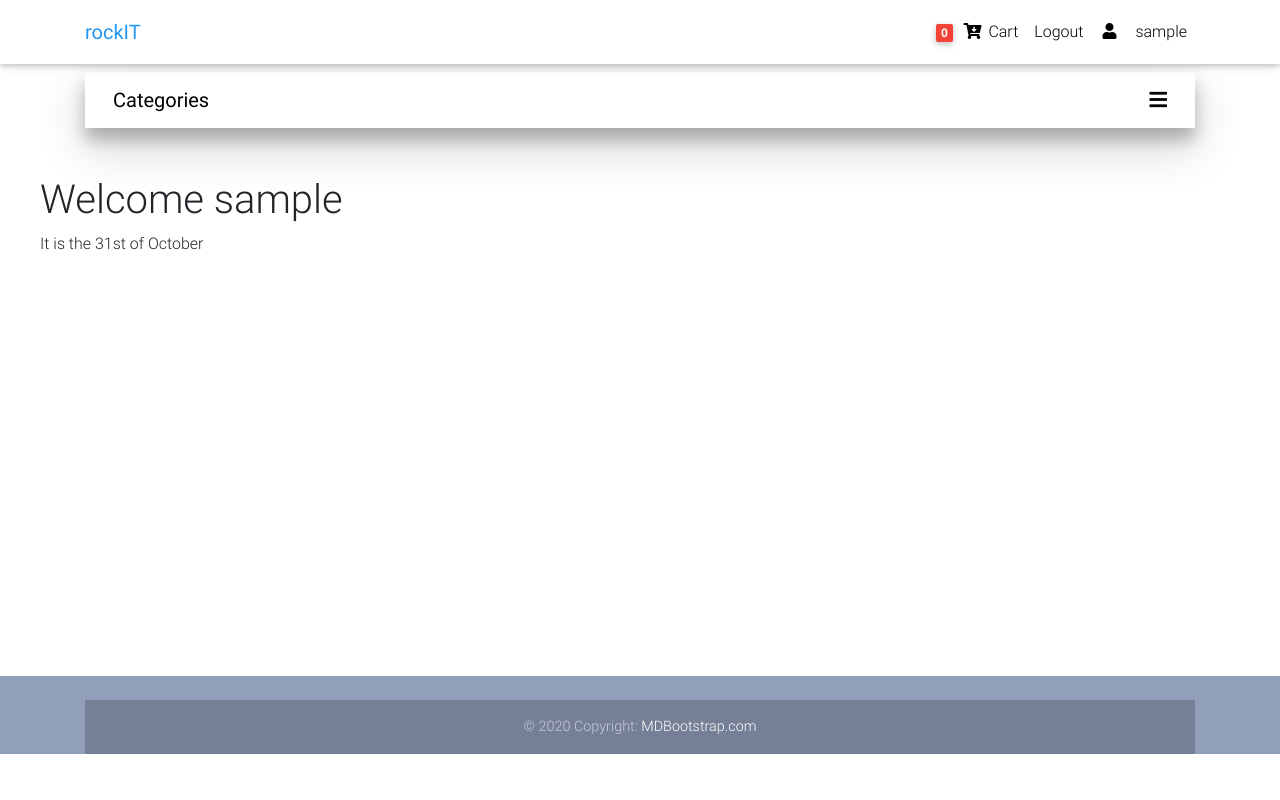
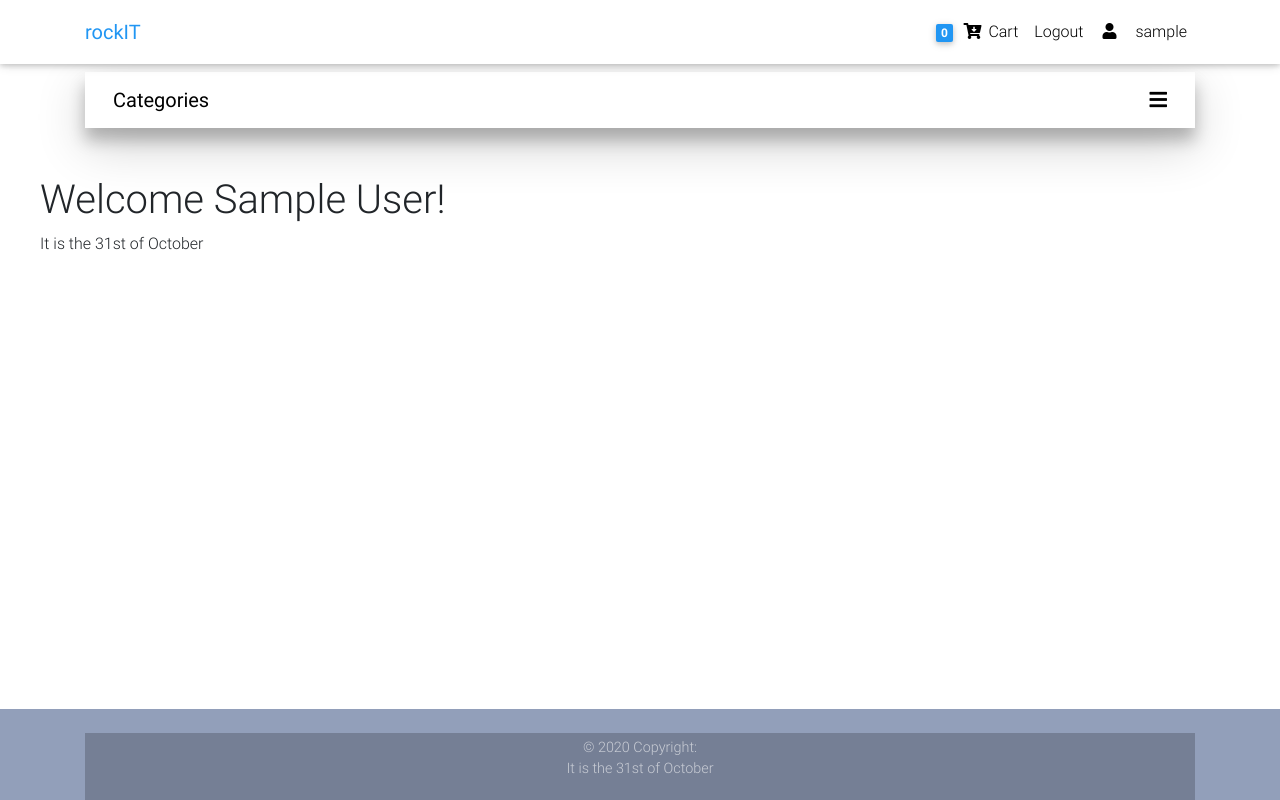
Before and after one commit to SergiuF89/ticketStore, a Django app: page / in a window 1280 px wide. Run offline with Django 3.2, Linux system fonts and the light colour scheme; the visitor is signed in with stand-in values (Sample User, id 1); data comes from the database, SQL or seed files in the repository; data that the repository does not hold is empty; some libraries are stand-ins or nearby versions.

Commit message:
fixed some styling on footer, navbar and added default image for new users

```diff
--- a/templates/footer.html
+++ b/templates/footer.html
@@ -1,5 +1,5 @@
 <!-- Footer -->
-<footer class="page-footer font-small mdb-color lighten-3 pt-4 ">
+<footer class="page-footer fixed-bottom font-small mdb-color lighten-3 pt-4 ">
 
   <!-- Footer Elements -->
   <div class="container">
@@ -31,8 +31,8 @@
   <!-- Footer Elements -->
 
   <!-- Copyright -->
-  <div class="footer-copyright text-center py-3">© 2020 Copyright:
-    <a href="https://mdbootstrap.com/"> MDBootstrap.com</a>
+  <div class="footer-copyright text-center py-1">© 2020 Copyright:
+      <p>It is the {% now "jS \o\f F" %}</p>
   </div>
   <!-- Copyright -->
 
--- a/templates/home.html
+++ b/templates/home.html
@@ -10,7 +10,7 @@
     {% for user in users %}
         <ul>
         {% if request.user.pk == user.pk %}
-            <h1>Welcome {{ user.username }}</h1>
+            <h1>Welcome {{ user.first_name }} {{ user.last_name }}!</h1>
             <p>It is the {% now "jS \o\f F" %}</p>
         {% endif %}
         </ul>
--- a/templates/navbar.html
+++ b/templates/navbar.html
@@ -35,7 +35,7 @@
                 {% if request.user.is_authenticated %}
                     <li class="nav-item">
                         <a href="{% url 'core:order-summary' %}" class="nav-link waves-effect">
-              <span class="badge red z-depth-1 mr-1"> {{ request.user|cart_item_count }} </span>
+                            <span class="badge blue z-depth-1 mr-1"> {{ request.user|cart_item_count }} </span>
                             <i class="fas fa-cart-arrow-down"></i>
                             <span class="clearfix d-none d-sm-inline-block"> Cart </span>
                         </a>
@@ -63,16 +63,16 @@
                             <a class="nav-link waves-effect" href="{% url 'core:profile-view' user.pk %}">
                                 <span class="clearfix d-none d-sm-inline-block"> <i class="fas fa-user"></i> </span>
                             </a>
-                {% endif %}
-            {% endfor %}
                             </li>
                             <li class="nav-item ">
-            <a class="nav-link waves-effect" href="/admin">
+                                <a class="nav-link waves-effect" href="{% url 'core:profile-view' user.pk %}">
                                     <span class="clearfix d-none d-sm-inline-block"> {{ request.user.username }}</span>
                                 </a>
                             </li>
+                        {% endif %}
+                    {% endfor %}
+            </ul>
 
-        </ul>
         </div>
 
     </div>
--- a/users/models.py
+++ b/users/models.py
@@ -20,7 +20,7 @@ class UserProfile(AbstractUser):
       stripe_customer_id = models.CharField(max_length=50, blank=True, null=True)
       one_click_purchasing = models.BooleanField(default=False)
       phone_number = models.CharField(max_length=15, blank=True)
-      profile_image = models.ImageField(blank=True, default='', upload_to='')
+      profile_image = models.ImageField(blank=True, default='no_image.png', upload_to='')
       country = CountryField(default='Romania')
       joined_on = models.DateField(auto_now_add=True, blank=True)
 
```
Also changed, not shown: users/migrations/0002_auto_20201101_1605.py (added). Lines whose indentation alone changed are shown as unchanged.
